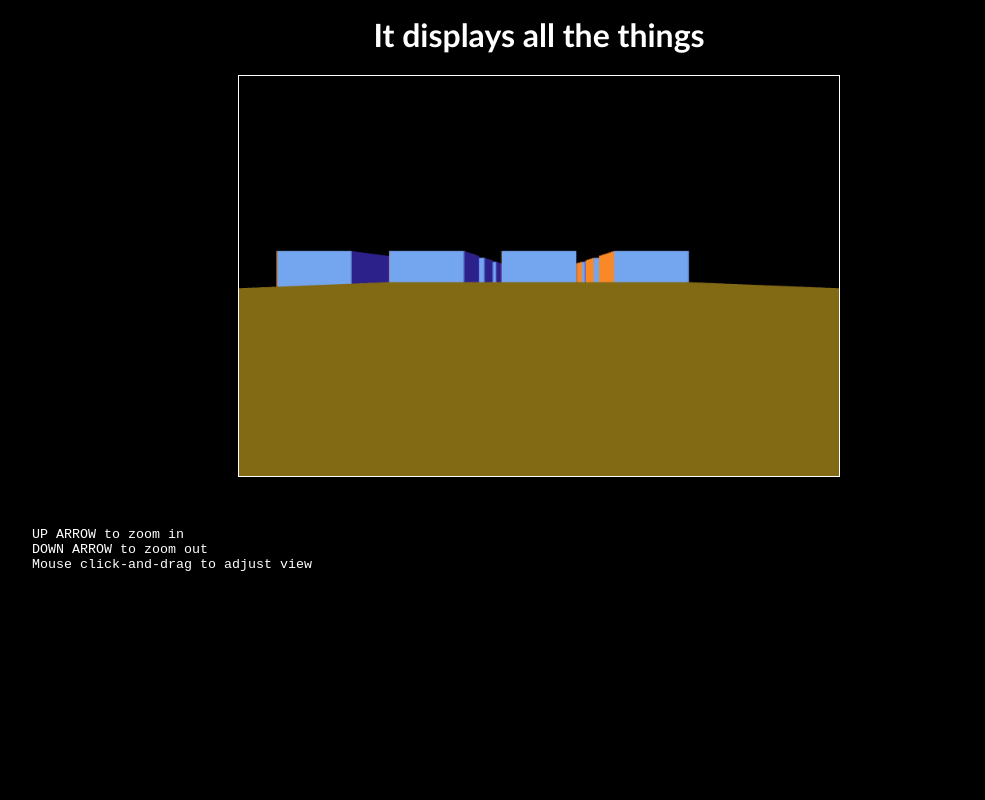
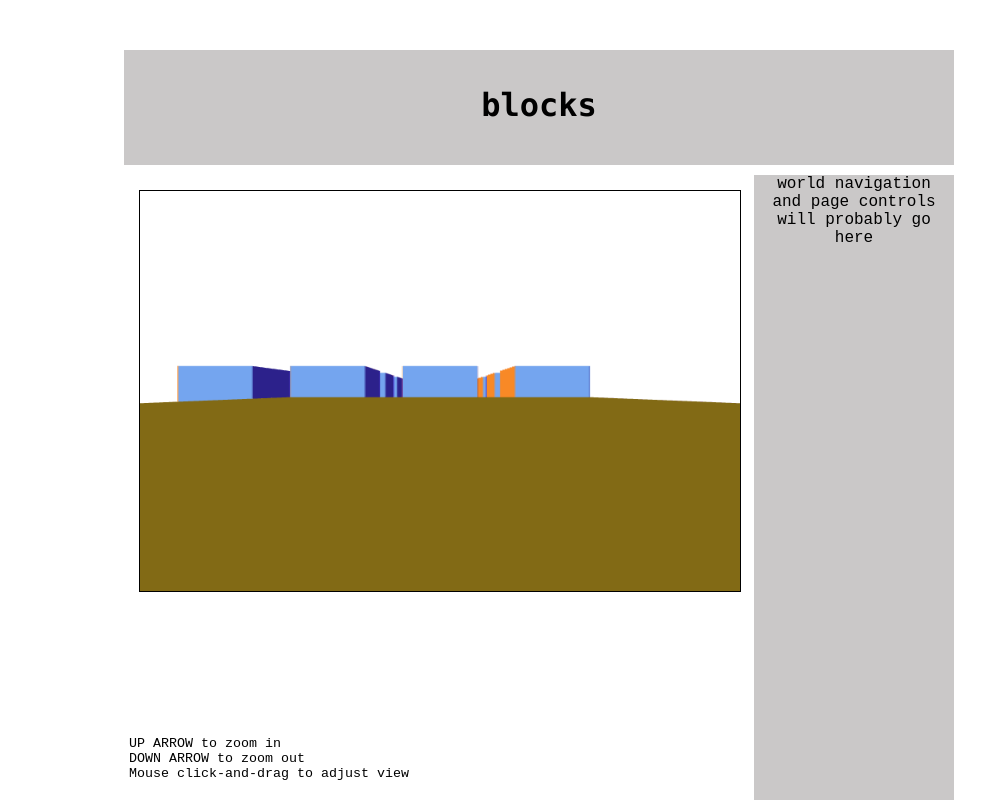
Before and after one commit to Duha-H/3D-Modeller, a website: page index.html in a window 1280 px wide. Shown: the whole page, without its empty margins (101-1086 px from the left). Drawn offline with Linux system fonts and the light colour scheme.

Commit message:
Layout adjustments

```diff
--- a/index.html
+++ b/index.html
@@ -38,13 +38,20 @@
     </script>
 </head>
 
-<body>
-    <h1>It displays all the things</h1>
-    <canvas width="500" height="500">This browser does not seem to support WebGL</canvas>
+<body class="container">
+    <div id="header">
+        <h1>blocks</h1>
+    </div>
+    <div id="content">
+        <canvas width="500" height="500">This browser does not seem to support WebGL</canvas>
+    </div>
     <div id="navigation">
         <p>UP ARROW to zoom in</p>
         <p>DOWN ARROW to zoom out</p>
         <p>Mouse click-and-drag to adjust view</p>
     </div>
+    <div id="sidebar">
+        <p>world navigation and page controls will probably go here</p>
+    </div>
 </body>
 </html>
--- a/public/main.css
+++ b/public/main.css
@@ -1,41 +1,74 @@
 html {
-    background-color: black;
+    background-color: white;
 }
 
-
 h1 {
-    color: white;
+    color: black;
     text-align: center;
     padding-top: 15px;
-    font-family: 'Trebuchet MS', 'Lucida Sans Unicode', 'Lucida Grande', 'Lucida Sans', Arial, sans-serif
+    font-family: Consolas;
 }
 
 body {
-    margin: auto;
-    width: 80%;
-    height: 80%;
-    display: block;
+    max-width: 800px;
+    min-width: 800px;
+    min-height: 80%;
+    padding-top: 50px;
 }
 
 canvas {
     margin: auto;
-    width: 600px;
-    height: 400px;
+    min-width: 600px;
+    max-height: 400px;
     display: block;
-    border: 1px solid white;
-}
-
-#navigation {
-    color: white;
-    width: 100%;
-    height: 15%;
-    font-family: 'Courier New', Courier, monospace;
-    font-size: 10pt;
-    display: block;
-    padding-top: 50px;
+    border: 1px solid black;
 }
 
 p {
     margin: 0;
     padding: 0 5px 0 5px;
+    font-family: 'Courier New', Courier, monospace;
 }
+
+.container {
+    display: grid;
+    grid-template-columns: 25% 25% 25% 25%;
+    grid-template-rows: auto;
+    grid-template-areas:
+        "header header header header"
+        "content content content sidebar"
+        "content content content sidebar"
+        "navigation navigation navigation sidebar";
+    grid-gap: 10px;
+    justify-content: center;
+    align-self: center;
+    margin: auto;
+    margin-top: auto;
+    margin-bottom: auto;
+}
+
+#header {
+    grid-area: header;
+    background-color: rgb(202, 200, 200);
+}
+
+#content {
+    grid-area: content;
+    padding: 15px 15px 15px 15px;
+}
+
+#navigation {
+    color: black;
+    width: 100%;
+    font-family: 'Courier New', Courier, monospace;
+    font-size: 10pt;
+    display: block;
+    padding-top: 80px;
+    grid-area: navigation;
+}
+
+#sidebar {
+    grid-area: sidebar;
+    background-color: rgb(202, 200, 200);
+    text-align: center;
+}
```
